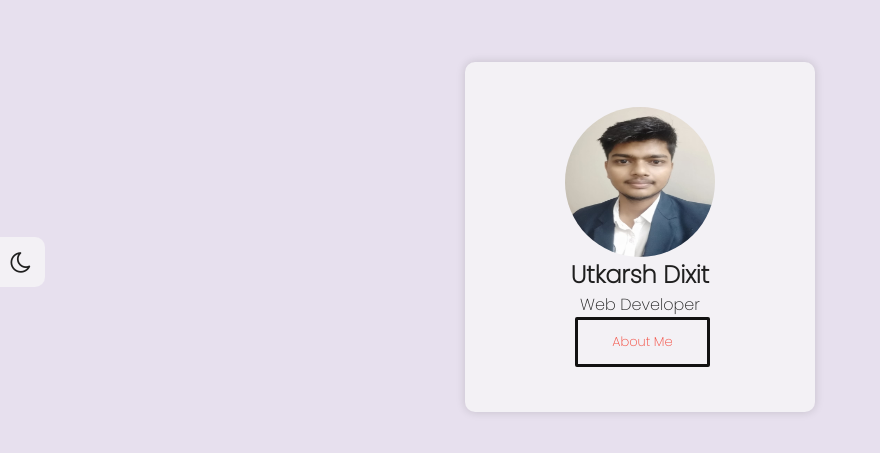
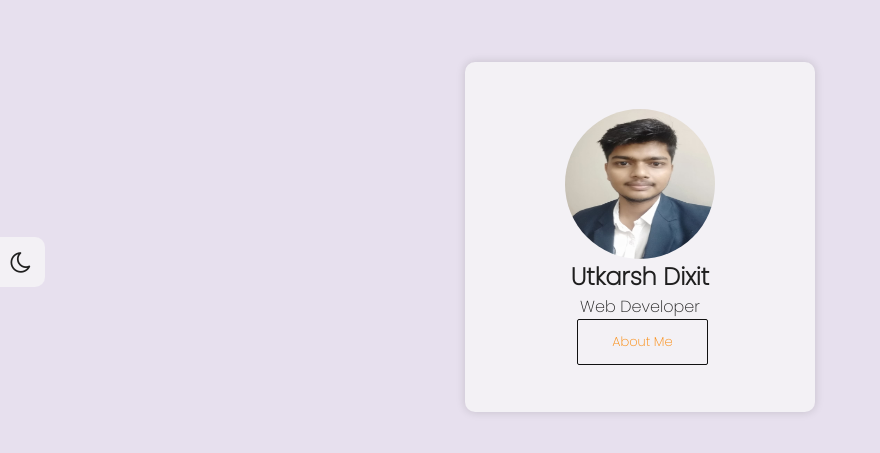
Before and after one commit to devutkarshdixit/ProfileCard, a plain HTML site: page index.html in a window 1280 px wide. Shown: the part 163-616 px from the top of the page, without its empty margins (0-880 px from the left). Drawn offline with Linux system fonts and the light colour scheme.

Commit message:
Update dark.css

```diff
--- a/dark.css
+++ b/dark.css
@@ -53,8 +53,8 @@ a{
     display: inline-block;
     text-decoration: none;
     font-weight: 500;
-    color: #f44336;
-    border: 3px solid #111;
+    color: #fb8500;
+    border: 1px solid #111;
     padding: 12px 34px;
     font-size: 13px;
     border-radius: 2px;
@@ -69,8 +69,8 @@ a{
     font-style: bold;
     font-weight: 500;
     font-size: 15px;
-    background: #ab7c78;
-    transition: 1s;
+    background: #219ebc;
+    transition: 0.1s;
 }
 .darkMode{
     width: 100px;
```
